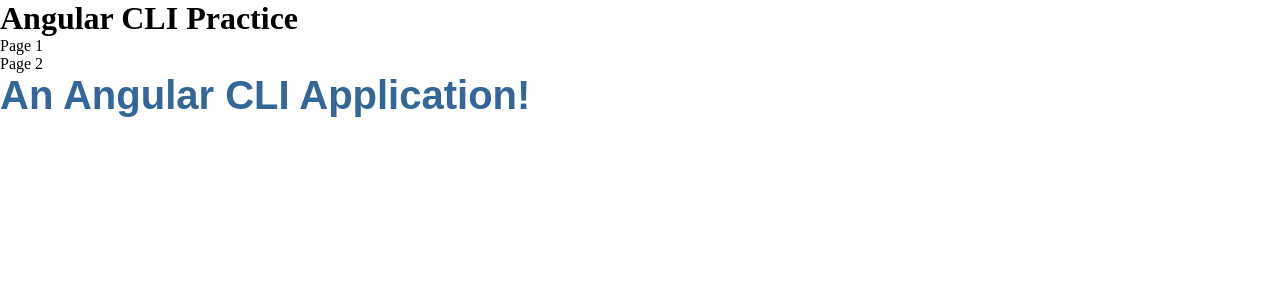
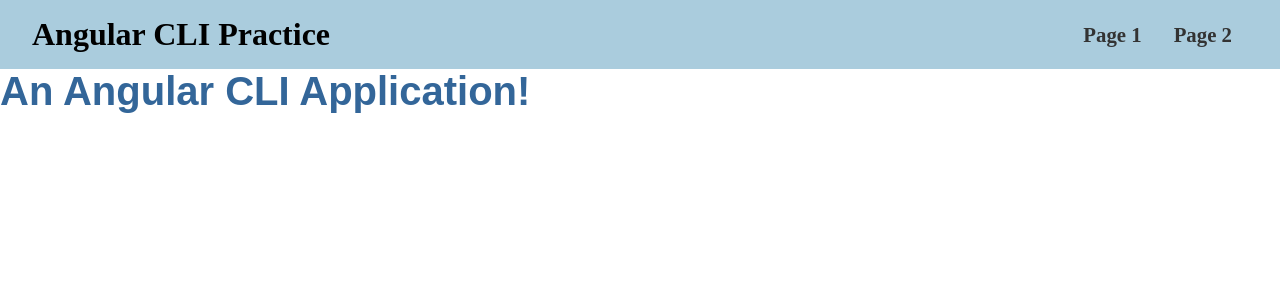
Before and after one commit to imcgonigle/Angular-CLI-Playground-Application, an Angular app: page / in a window 1280 px wide. Shown: the top 300 px of the page. Built offline with nearby package versions, Linux system fonts and the light colour scheme.

Commit message:
add some styles

```diff
--- a/src/app/header/header.component.css
+++ b/src/app/header/header.component.css
@@ -0,0 +1,22 @@
+header {
+    display: flex;
+    justify-content: space-between;
+    align-items: center;
+    box-sizing: border-box;
+    width: 100%;
+    padding: 1rem 2rem;
+    background: #aaccdd;
+}
+
+.main-nav ul {
+    display: flex;
+    justify-content: space-between;
+}
+
+.main-nav li {
+    padding: 0rem 1rem;
+    font-weight: bold;
+    font-size: 1.3rem;
+    list-style: none;
+    color: #333;
+}
```
